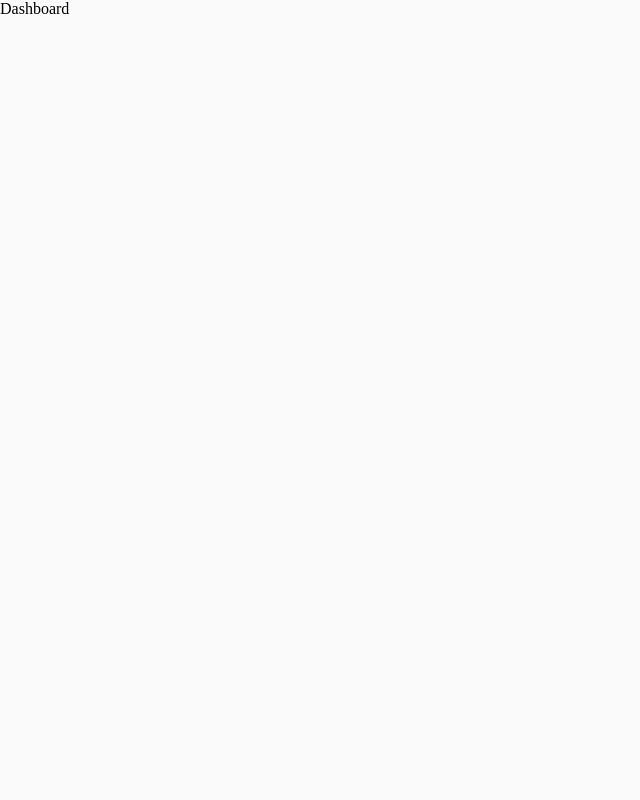
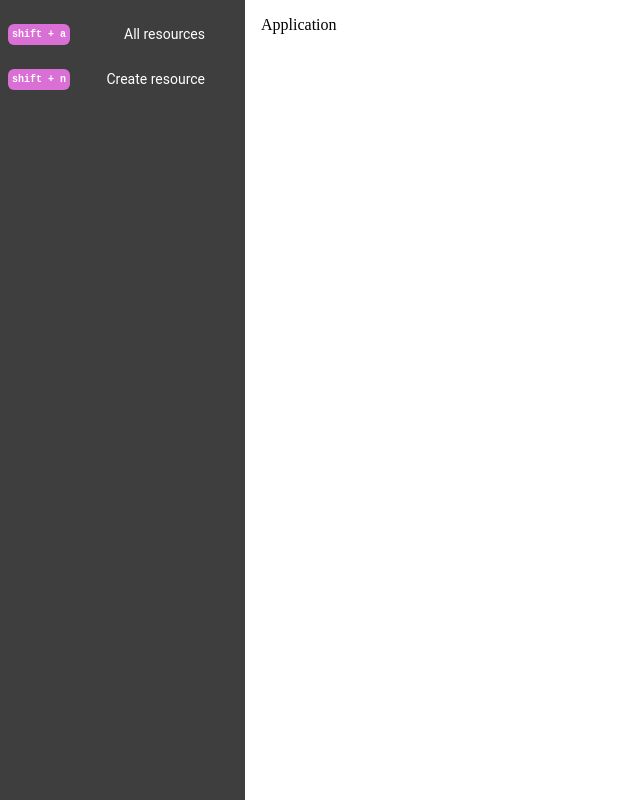
Before and after one commit to igrek8/demo-password-manager, a React app: page /sign-up in a window 1280 px wide. Both pictures are taken after typing "Sample123" into the empty fields and a click on the button "Create". Shown: the whole page, without its empty margins (0-640 px from the left). Built offline with nearby package versions, Linux system fonts and the light colour scheme.

Commit message:
добавили меню и главное main-pane в dashboard

```diff
--- a/src/components/dashboard.jsx
+++ b/src/components/dashboard.jsx
@@ -1,7 +1,29 @@
 import React from 'react';
+import withStyles from '@material-ui/core/styles/withStyles';
+import Nav from './nav';
+import Main from './main-pane';
 
-const Dashboard = () => {
-  return <div>Dashboard</div>;
+const styles = () => ({
+  root: {
+    display: 'flex',
+    background: '#fff',
+    height: '100%',
+    minHeight: '100vh',
+  },
+});
+
+const paths = [
+  { to: '/', text: 'All resources', exact: true, shortcut: 'shift + a' },
+  { to: '/new', text: 'Create resource', shortcut: 'shift + n' },
+];
+
+const Dashboard = ({ classes }) => {
+  return (
+    <div className={classes.root}>
+      <Nav paths={paths} />
+      <Main>Application</Main>
+    </div>
+  );
 };
 
-export default Dashboard;
+export default withStyles(styles)(Dashboard);
--- /dev/null
+++ b/src/components/main-pane.jsx
@@ -0,0 +1,15 @@
+import React from 'react';
+import withStyles from '@material-ui/core/styles/withStyles';
+
+const styles = (theme) => ({
+  root: {
+    width: '100%',
+    padding: theme.spacing.unit * 2,
+  },
+});
+
+const MainPane = ({ classes, children }) => {
+  return <main className={classes.root}>{children}</main>;
+};
+
+export default withStyles(styles)(MainPane);
--- /dev/null
+++ b/src/components/nav.jsx
@@ -0,0 +1,74 @@
+/* eslint-disable react/no-array-index-key */
+
+import React from 'react';
+import { NavLink } from 'react-router-dom';
+import withStyles from '@material-ui/core/styles/withStyles';
+
+const styles = (theme) => ({
+  root: {
+    ...theme.typography.body1,
+    height: '100%',
+    marginTop: 0,
+    marginBottom: 0,
+    listStyle: 'none',
+    paddingLeft: 0,
+    overflow: 'hidden',
+    backgroundColor: '#3e3e3e',
+    color: '#fff',
+  },
+  item: {
+    width: 245,
+    '& + &': {
+      marginTop: theme.spacing.unit,
+    },
+    '&:first-child': {
+      marginTop: theme.spacing.unit * 2,
+    },
+  },
+  link: {
+    display: 'flex',
+    alignItems: 'center',
+    justifyContent: 'space-between',
+    color: 'inherit',
+    paddingRight: theme.spacing.unit * 5,
+    padding: theme.spacing.unit,
+    textDecoration: 'none',
+  },
+  activeLink: {
+    background: '#909090',
+  },
+  shortcut: {
+    color: '#fff',
+    fontWeight: 'bold',
+    background: 'orchid',
+    borderRadius: 6,
+    lineHeight: 1.3,
+    fontSize: 10,
+    display: 'block',
+    padding: theme.spacing.unit / 2,
+    marginRight: theme.spacing.unit,
+  },
+});
+
+const Toolbar = ({ classes, paths }) => {
+  return (
+    <nav>
+      <ul className={classes.root}>
+        {paths.map(({ text, shortcut, ...link }, index) => (
+          <li key={index} className={classes.item}>
+            <NavLink
+              {...link}
+              className={classes.link}
+              activeClassName={classes.activeLink}
+            >
+              <code className={classes.shortcut}>{shortcut}</code>
+              {text}
+            </NavLink>
+          </li>
+        ))}
+      </ul>
+    </nav>
+  );
+};
+
+export default withStyles(styles)(Toolbar);
```
Also changed, not shown: package.json (+8 -6 lines), 1 other file (tests, documents, lock files or other folders).
